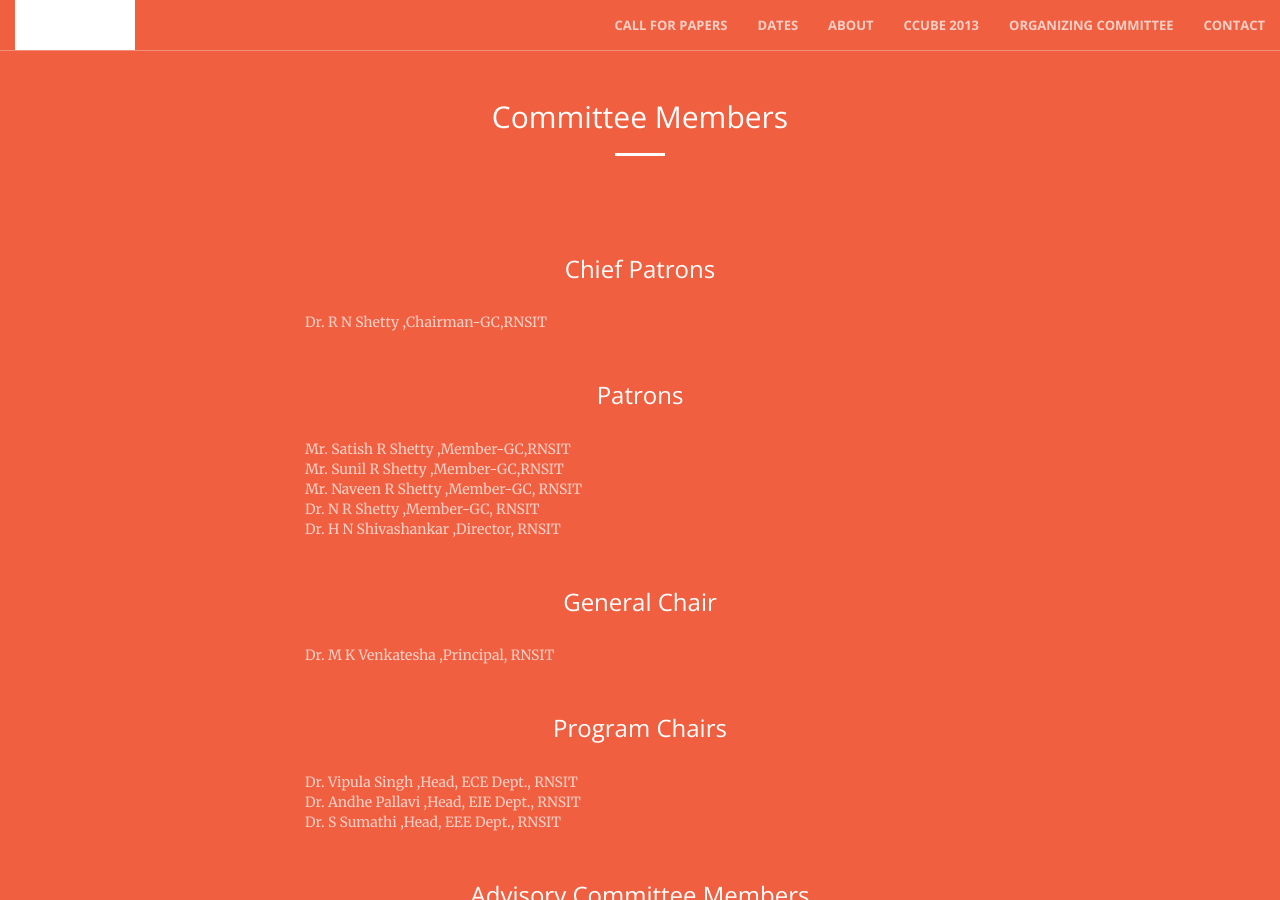
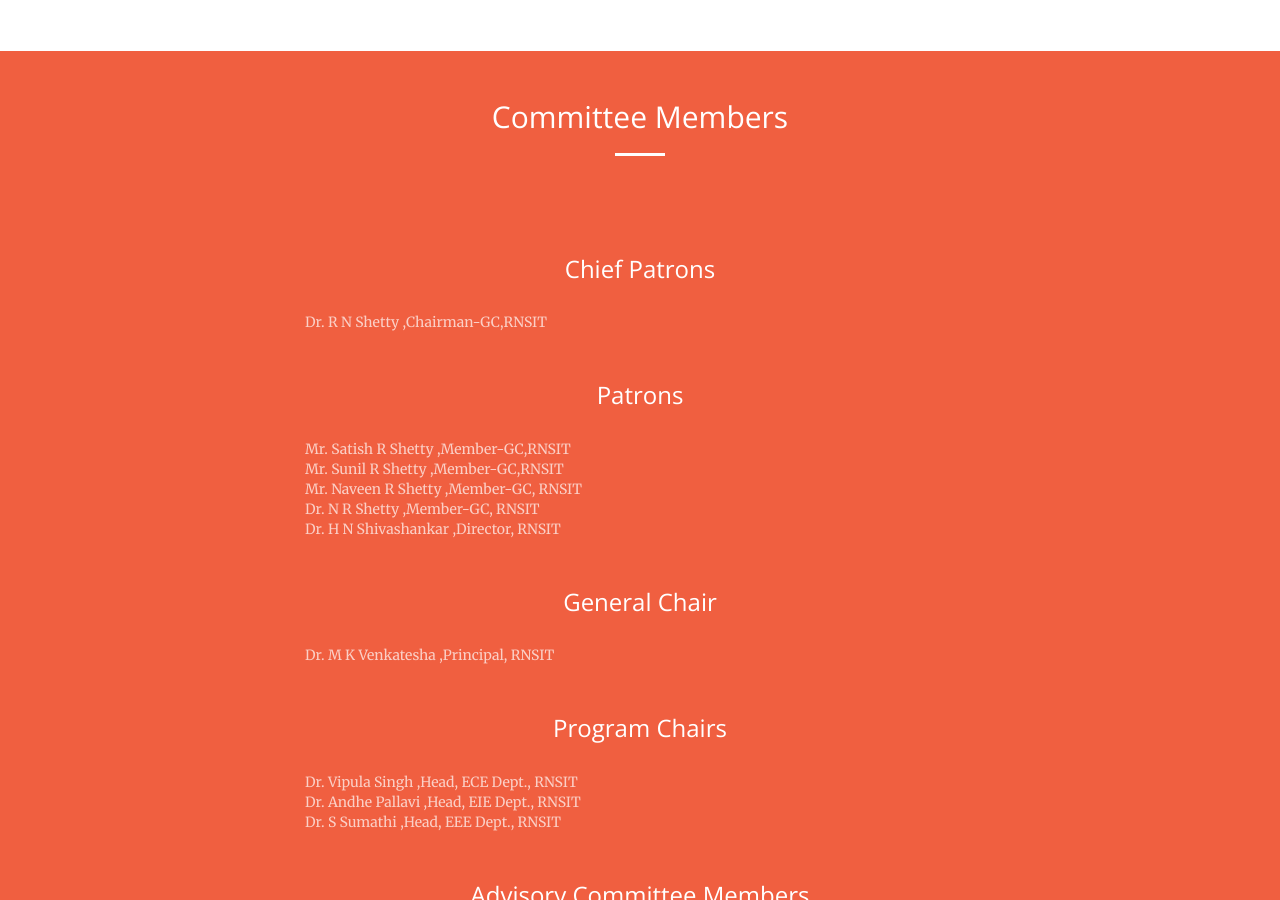
Before and after one commit to YoguBellad/ccube2017, a Jekyll site: the page built from committee.html, in a window 1280 px wide and 900 px high. Built offline with Jekyll 4.4.1, drawn with Linux system fonts in a browser that asks for light colours.

Commit message:
nav on com white3

```diff
--- a/_includes/nav2.html
+++ b/_includes/nav2.html
@@ -1,7 +1,7 @@
-<nav id="mainNav" class="navbar navbar-default navbar-fixed-top">
+<nav id="mainNav" class="navbar navbar-default navbar-fixed-top" style="background-color: #FFFFFF; ">
     <div class="container-fluid">
         <!-- Brand and toggle get grouped for better mobile display -->
-        <div class="navbar-header"  style="background-color: #FFFFFF; ">
+        <div class="navbar-header"  >
             <button type="button" class="navbar-toggle collapsed" data-toggle="collapse" data-target="#bs-example-navbar-collapse-1">
                 <span class="sr-only">Toggle navigation</span>
                 <span class="icon-bar"></span>
```
